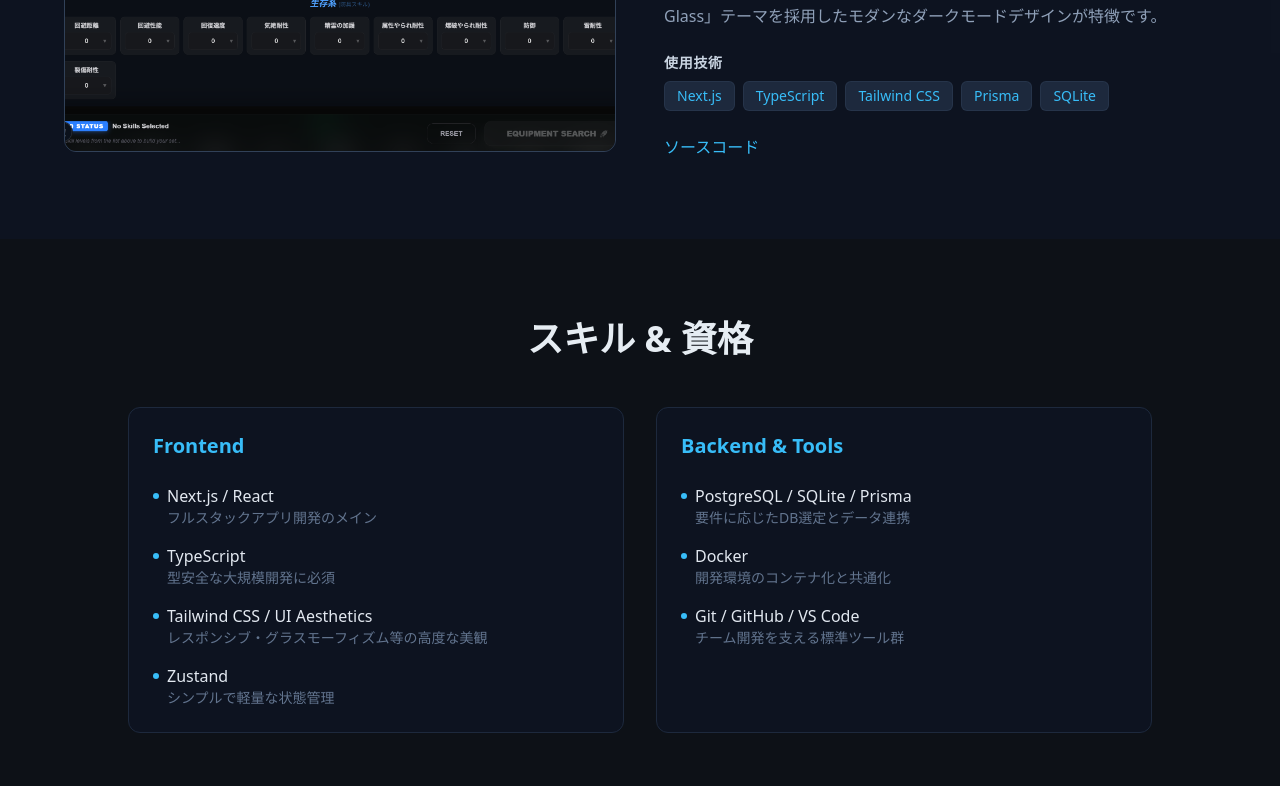
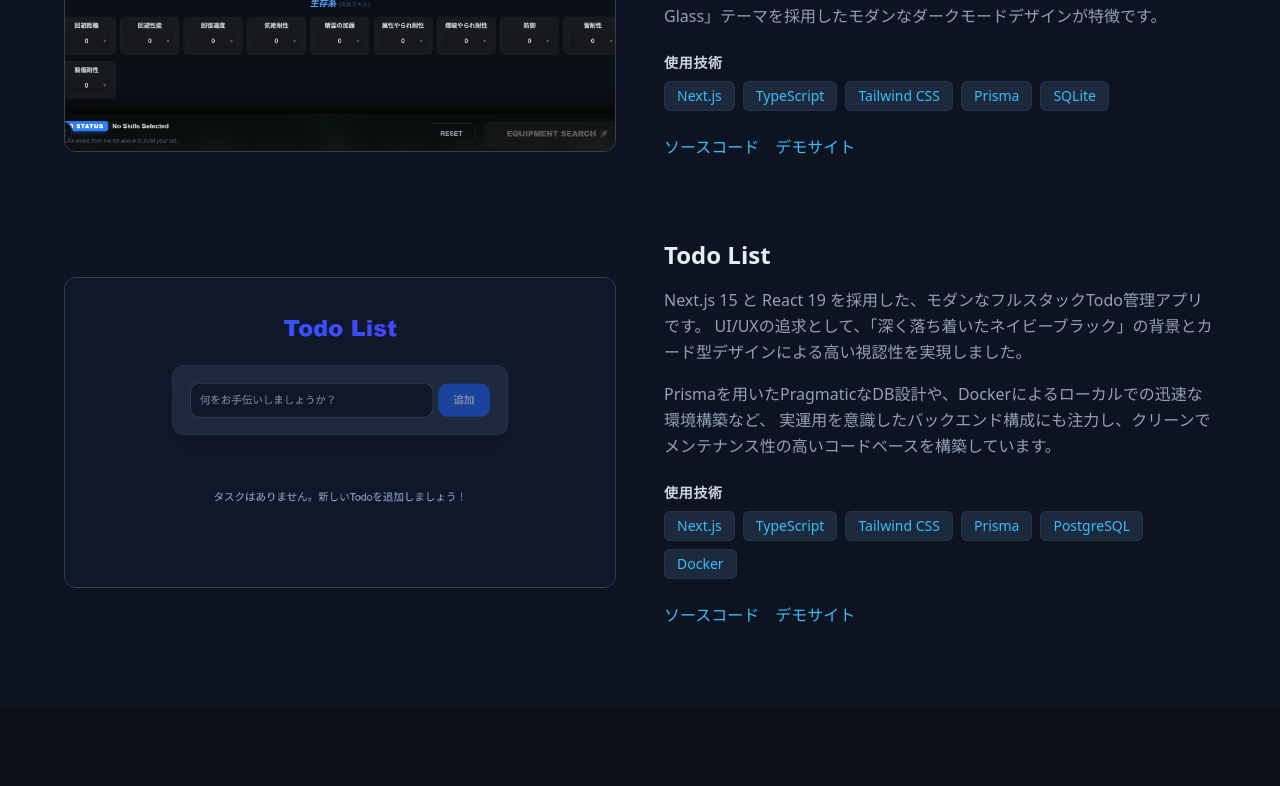
Before and after one commit to ryukihime/portfolio, a Next.js app: page /portfolio/ in a window 1280 px wide. Shown: the part 1980-2766 px from the top of the page. Built offline with nearby package versions, Linux system fonts and the light colour scheme.

Commit message:
Add Skill Simulator demo site link

```diff
--- a/src/components/projects.tsx
+++ b/src/components/projects.tsx
@@ -142,10 +142,59 @@
                             <a href="https://github.com/ryukihime/skill-simulator" target="_blank" rel="noopener noreferrer" className="text-accent hover:underline underline-offset-4">
                                 ソースコード
                             </a>
+                            <a href="https://ryukihime.github.io/skill-simulator-local/" target="_blank" rel="noopener noreferrer" className="text-accent hover:underline underline-offset-4">
+                                デモサイト
+                            </a>
+                        </div>
+                    </div>
+                </div>
+                <div className="grid md:grid-cols-2 gap-12 items-center max-w-6xl mx-auto mt-20">
+                    {/* Project Image */}
+                    <div className="aspect-video bg-slate-800 rounded-xl flex items-center justify-center border border-slate-700 overflow-hidden group relative">
+                        <Image
+                            src="/portfolio/images/todolist-screenshot.png"
+                            alt="Todo List Project Screenshot"
+                            fill
+                            className="object-cover transition-transform duration-500 group-hover:scale-105"
+                        />
+                    </div>
+
+                    {/* Project Details */}
+                    <div>
+                        <h3 className="text-2xl font-bold mb-4">Todo List</h3>
+                        <div className="space-y-4 mb-6">
+                            <p className="text-slate-400 leading-relaxed">
+                                Next.js 15 と React 19 を採用した、モダンなフルスタックTodo管理アプリです。
+                                UI/UXの追求として、「深く落ち着いたネイビーブラック」の背景とカード型デザインによる高い視認性を実現しました。
+                            </p>
+                            <p className="text-slate-400 leading-relaxed">
+                                Prismaを用いたPragmaticなDB設計や、Dockerによるローカルでの迅速な環境構築など、
+                                実運用を意識したバックエンド構成にも注力し、クリーンでメンテナンス性の高いコードベースを構築しています。
+                            </p>
+                        </div>
+
+                        <div className="mb-6">
+                            <h4 className="text-sm font-semibold text-slate-300 mb-2 uppercase tracking-wider">使用技術</h4>
+                            <div className="flex flex-wrap gap-2">
+                                {['Next.js', 'TypeScript', 'Tailwind CSS', 'Prisma', 'PostgreSQL', 'Docker'].map((tech) => (
+                                    <span key={tech} className="px-3 py-1 bg-slate-800 text-sm rounded-md text-accent border border-slate-700/50">
+                                        {tech}
+                                    </span>
+                                ))}
+                            </div>
+                        </div>
+
+                        <div className="flex gap-4">
+                            <a href="https://github.com/ryukihime/todolist" target="_blank" rel="noopener noreferrer" className="text-accent hover:underline underline-offset-4">
+                                ソースコード
+                            </a>
+                            <a href="https://ryukihime.github.io/todolist-local/" target="_blank" rel="noopener noreferrer" className="text-accent hover:underline underline-offset-4">
+                                デモサイト
+                            </a>
                         </div>
                     </div>
                 </div>
             </div>
-        </section>
+        </section >
     );
 }
```
Also changed, not shown: public/images/todolist-screenshot.png (added).
